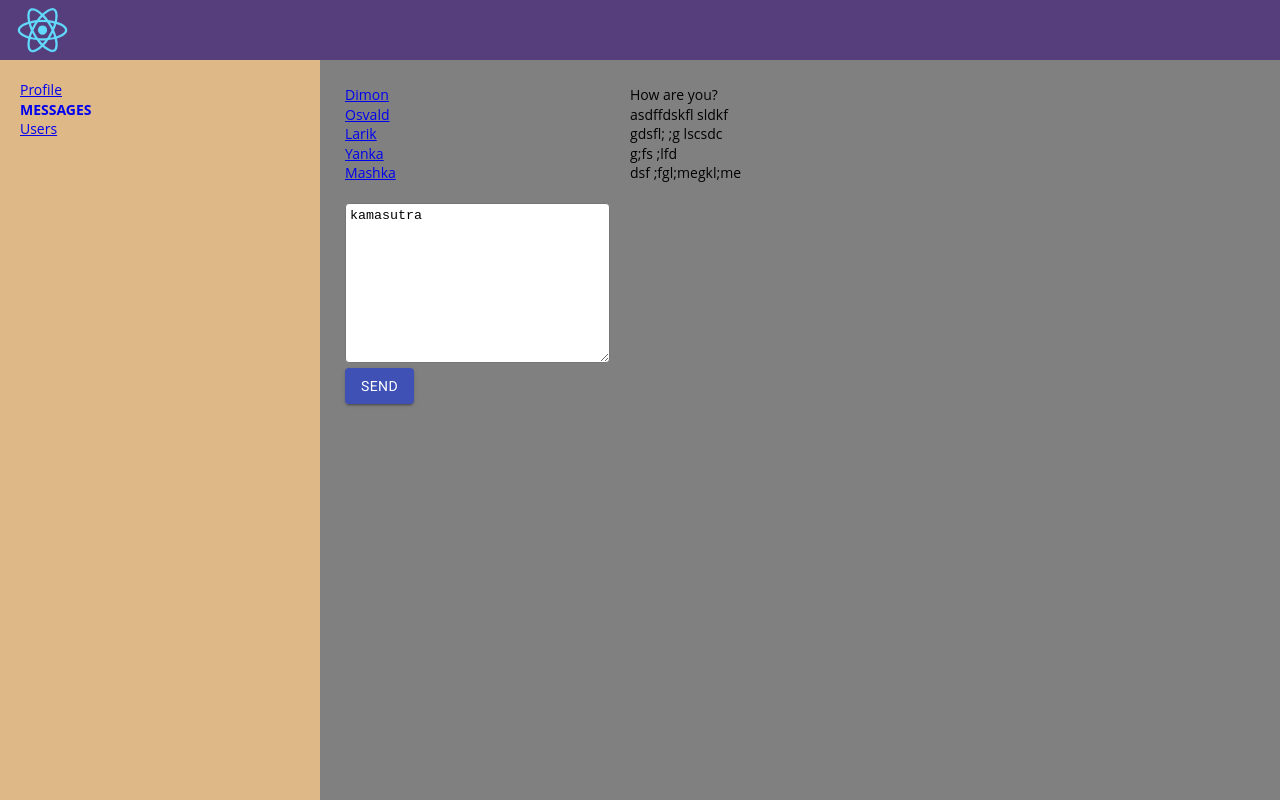
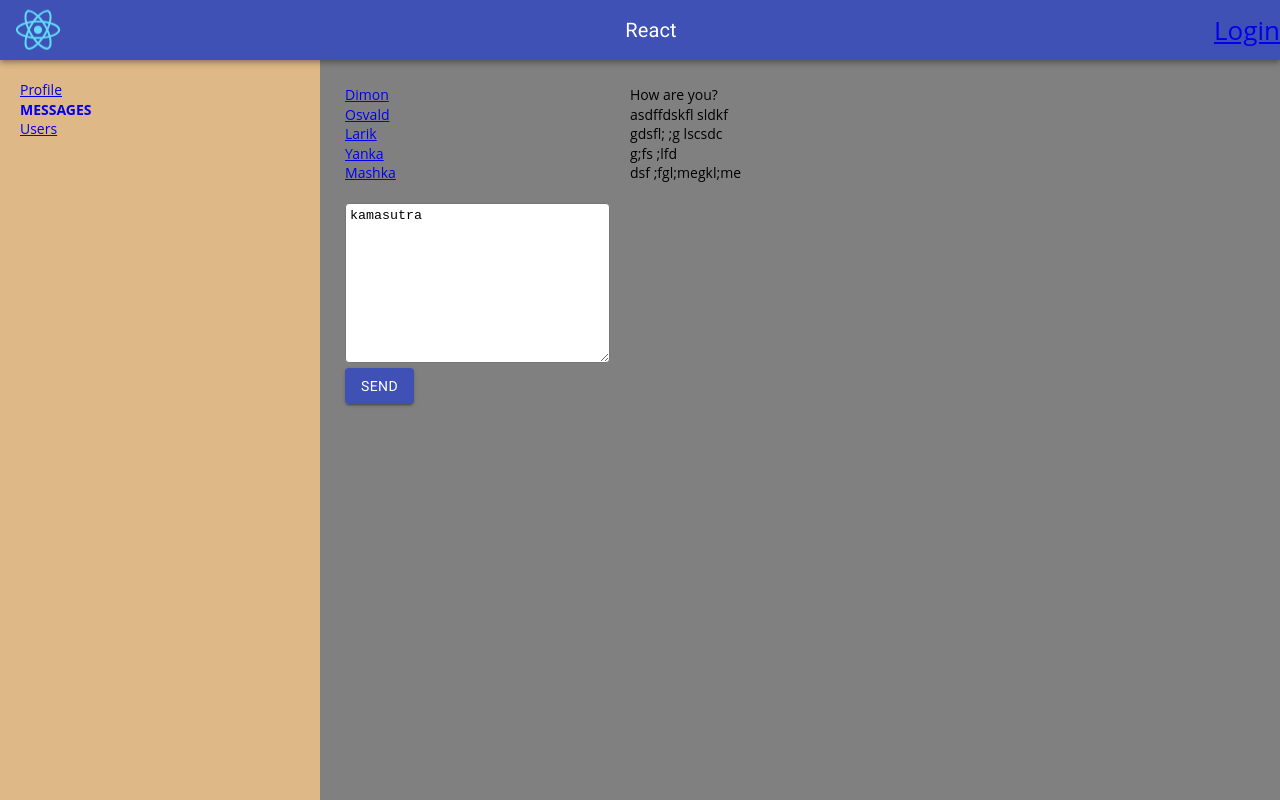
Before and after one commit to ZhekaZ/kama, a React (Create React App) app: page /dialogs in a window 1280 px wide. Built offline with nearby package versions, Linux system fonts and the light colour scheme; no server answers.

Commit message:
63 done, follow\unfollow

```diff
--- a/src/App.js
+++ b/src/App.js
@@ -2,7 +2,7 @@ import React from 'react';
 import { Route } from "react-router-dom";
 import './App.scss';
 
-import Header from './components/header/Header';
+import HeaderContainer from './components/header/HeaderContainer';
 import NavBar from './components/navbar/Navbar';
 import UsersContainer from "./components/users/UsersContainer";
 import DialogsContainer from "./components/dialogs/DialogsContainer";
@@ -12,7 +12,7 @@ const App = () => {
     return (
         <div className="App">
             <div className='wrapper'>
-                <Header/>
+                <HeaderContainer/>
                 <NavBar/>
                 <main className='content'>
                     <Route path='/dialogs'
--- a/src/CONST.js
+++ b/src/CONST.js
@@ -1,5 +1,5 @@
 export const CONST = {
-    API_KEY: 'b10d792c-8b7a-4922-b68f-50346b4dec19',
+    API_KEY: '78682f69-ebac-4a63-a302-50e0eb3ee939',
     ADD_POST: 'ADD-POST',
     BASE_URL: 'https://social-network.samuraijs.com/api/1.0/',
     PHOTO_URL: 'https://randomuser.me/api/portraits/med/lego/6.jpg',
--- a/src/components/header/Header.jsx
+++ b/src/components/header/Header.jsx
@@ -1,12 +1,26 @@
 import React from 'react';
-import logo from "../../logo.svg";
+import { NavLink } from 'react-router-dom';
+import Typography from '@material-ui/core/Typography';
+import IconButton from '@material-ui/core/IconButton';
+import AppBar from '@material-ui/core/AppBar';
 import * as s from './header.scss';
+import logo from '../../logo.svg';
 
 const Header = props => {
+    console.log(props);
     return (
-        <header className={s.header}>
-            <img src={logo} className="App-logo" alt="logo" />
-        </header>
+        <AppBar className='header' position="static">
+            <IconButton edge="start" color="inherit" aria-label="Menu">
+                <img src={ logo } className="logo" alt="logo"/>
+            </IconButton>
+            <Typography variant="h6">
+                React
+            </Typography>
+
+            { props.isAuth
+                ? props.login
+                : <NavLink to={ '/login' } className='btnLogo'>Login</NavLink> }
+        </AppBar>
     )
 };
 
--- /dev/null
+++ b/src/components/header/HeaderContainer.js
@@ -0,0 +1,42 @@
+import React from 'react';
+import Header from './Header';
+import * as axios from "axios";
+import CONST from "../../CONST";
+import { connect } from "react-redux";
+import { setAuthUserData } from "../../store/reducers/auth.reducer";
+import { toggleIsFetching } from "../../store/reducers/users.reducer";
+
+class HeaderContainer extends React.Component {
+    componentDidMount() {
+        this.props.toggleIsFetching(true);
+
+        axios.get(CONST.BASE_URL + `/auth/me`, {
+            withCredentials: true,
+        })
+            .then(response => {
+                if (response.data.resultCode === 0) {
+                    let { id, email, login } = response.data.data;
+                    this.props.setAuthUserData(id, email, login);
+                }
+                this.props.toggleIsFetching(false);
+            })
+    }
+
+    render() {
+        return (
+            <Header { ...this.props } />
+        )
+    }
+}
+
+const mapStateToProps = state => {
+    return {
+        isAuth: state.auth.isAuth,
+        login: state.auth.login,
+    }
+};
+
+export default connect(mapStateToProps, {
+    setAuthUserData,
+    toggleIsFetching,
+})(HeaderContainer);
--- a/src/components/header/header.scss
+++ b/src/components/header/header.scss
@@ -3,6 +3,19 @@ header {
   background-color: #563d7c;
   font-size: calc(10px + 2vmin);
   color: white;
+
+  &.header {
+    flex-direction: row;
+    justify-content: space-between;
+    align-items: center;
+  }
+}
+
+.btnLogo {
+  * {
+    color: #fff;
+    font-size: 14px;
+  }
 }
 
 .logo {
--- a/src/components/users/Users.jsx
+++ b/src/components/users/Users.jsx
@@ -5,6 +5,7 @@ import Button from "@material-ui/core/Button";
 import s from './users.module.scss'
 import Avatar from "@material-ui/core/Avatar";
 import makeStyles from "@material-ui/core/styles/makeStyles";
+import * as axios from "axios";
 
 const useStyles = makeStyles({
     avatar: {
@@ -53,11 +54,33 @@ const Users = props => {
                                 ? <Button variant="contained" color="secondary" size="small" className={ s.btnFollow }
                                     // disabled={props.followingInProgress.some(id => id === u.id)}
                                           onClick={ () => {
-                                              props.unfollow(u.id)
+                                              axios.delete(CONST.BASE_URL + `follow/${ u.id }`, {
+                                                  withCredentials: true,
+                                                  headers: {
+                                                      'API-KEY': CONST.API_KEY,
+                                                  },
+                                              })
+                                                  .then(response => {
+                                                      if (response.data.resultCode === 0) {
+                                                          props.unfollow(u.id);
+                                                      }
+                                                  });
                                           } }>Unfollow</Button>
                                 : <Button variant="contained" color="default" size="small" className={ s.btnFollow }
                                     // disabled={props.followingInProgress.some(id => id === u.id)}
-                                          onClick={ () => props.follow(u.id) }>Follow</Button>
+                                          onClick={ () => {
+                                              axios.post(CONST.BASE_URL + `follow/${ u.id }`, {
+                                                  withCredentials: true,
+                                                  headers: {
+                                                      'API-KEY': CONST.API_KEY,
+                                                  },
+                                              })
+                                                  .then(response => {
+                                                      if (response.data.resultCode === 0) {
+                                                          props.follow(u.id);
+                                                      }
+                                                  });
+                                          }}>Follow</Button>
                             }
                         </div>
                         <div>
--- a/src/components/users/UsersContainer.js
+++ b/src/components/users/UsersContainer.js
@@ -1,8 +1,8 @@
-import CONST from "../../CONST";
-import React from "react";
-import { connect } from "react-redux";
-import * as axios from "axios";
-import Users from "./Users";
+import CONST from '../../CONST';
+import React from 'react';
+import { connect } from 'react-redux';
+import * as axios from 'axios';
+import Users from './Users';
 
 import {
     follow,
@@ -11,14 +11,19 @@ import {
     setUsers, toggleIsFetching,
     unfollow,
 } from '../../store/reducers/users.reducer';
-import Preloader from "../common/preloader/preloader";
+import Preloader from '../common/preloader/preloader';
 
 class UsersContainer extends React.Component {
 
     componentDidMount() {
         this.props.toggleIsFetching(true);
 
-        axios.get(CONST.BASE_URL + `/users?page=${ this.props.currentPage }&count=${ this.props.pageSize }`)
+        axios.get(CONST.BASE_URL + `/users?page=${ this.props.currentPage }&count=${ this.props.pageSize }`, {
+            withCredentials: true,
+            // headers: {
+            //     'API-KEY': CONST.API_KEY,
+            // },
+        })
             .then(response => {
                 this.props.setUsers(response.data.items);
                 this.props.setTotalUsersCount(response.data.totalCount);
@@ -30,7 +35,12 @@ class UsersContainer extends React.Component {
         this.props.toggleIsFetching(true);
         this.props.setCurrentPage(p);
 
-        axios.get(CONST.BASE_URL + `/users?page=${ p }&count=${ this.props.pageSize }`)
+        axios.get(CONST.BASE_URL + `/users?page=${ p }&count=${ this.props.pageSize }`, {
+            withCredentials: true,
+            // headers: {
+            //     'API-KEY': CONST.API_KEY,
+            // },
+        })
             .then(response => {
                 this.props.setUsers(response.data.items);
                 this.props.toggleIsFetching(false);
--- /dev/null
+++ b/src/store/reducers/auth.reducer.js
@@ -0,0 +1,26 @@
+import CONST from '../../CONST';
+
+const initialState = {
+    userId: null,
+    email: null,
+    login: null,
+    isAuth: false,
+};
+
+const authReducer = (state = initialState, action) => {
+    switch (action.type) {
+        case CONST.SET_USER_DATA:
+            return {
+                ...state,
+                ...action.data,
+                isAuth: true,
+            };
+
+        default:
+            return state;
+    }
+};
+
+export const setAuthUserData = (userId, email, login) => ({ type: CONST.SET_USER_DATA, data: { userId, email, login } });
+
+export default authReducer;
--- a/src/store/redux-store.js
+++ b/src/store/redux-store.js
@@ -3,12 +3,14 @@ import profileReducer from "./reducers/profile.reducer";
 import dialogsReducer from "./reducers/dialogs.reducer";
 import sidebarReducer from "./reducers/sidebar.reducer";
 import usersReducer from "./reducers/users.reducer";
+import authReducer from "./reducers/auth.reducer";
 
 const reducers = combineReducers({
     profilePage: profileReducer,
     dialogsPage: dialogsReducer,
+    usersPage: usersReducer,
     sidebar: sidebarReducer,
-    usersPage: usersReducer,
+    auth: authReducer,
 });
 
 const store = createStore(reducers);
```
